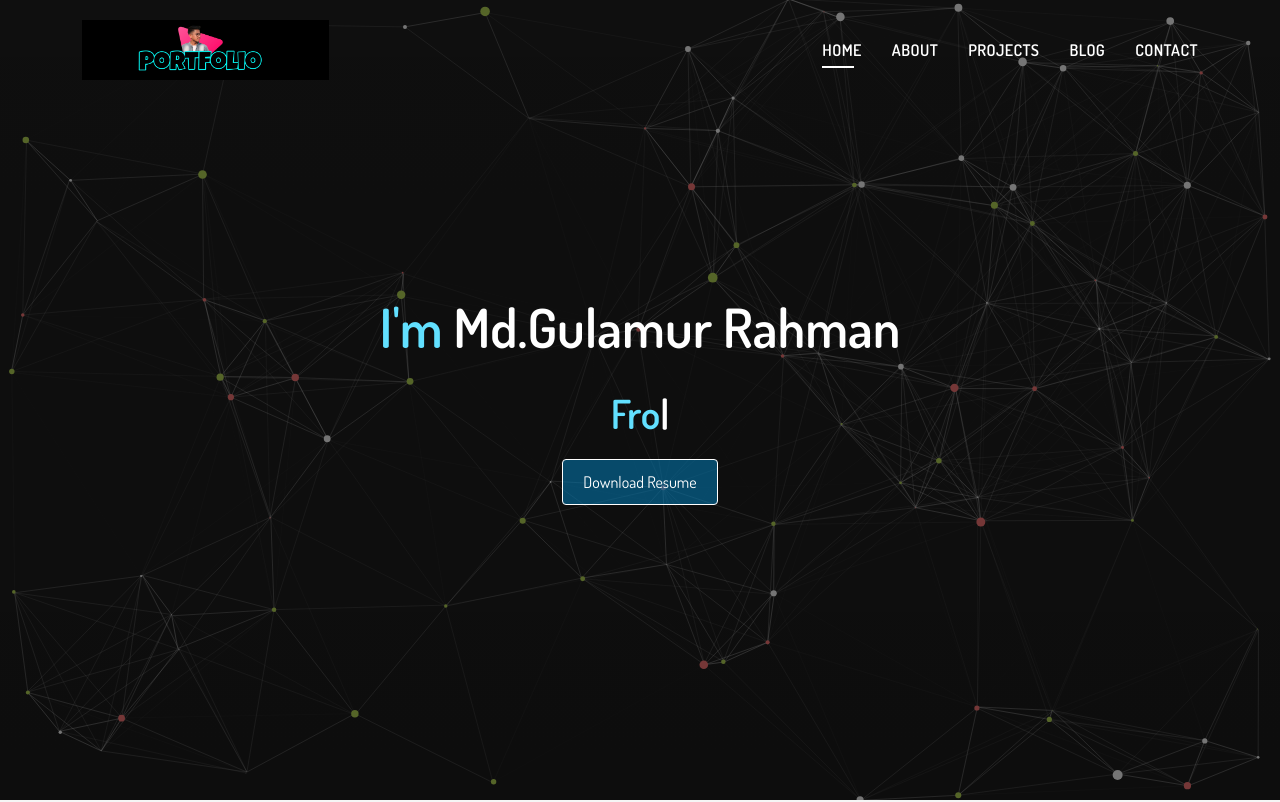
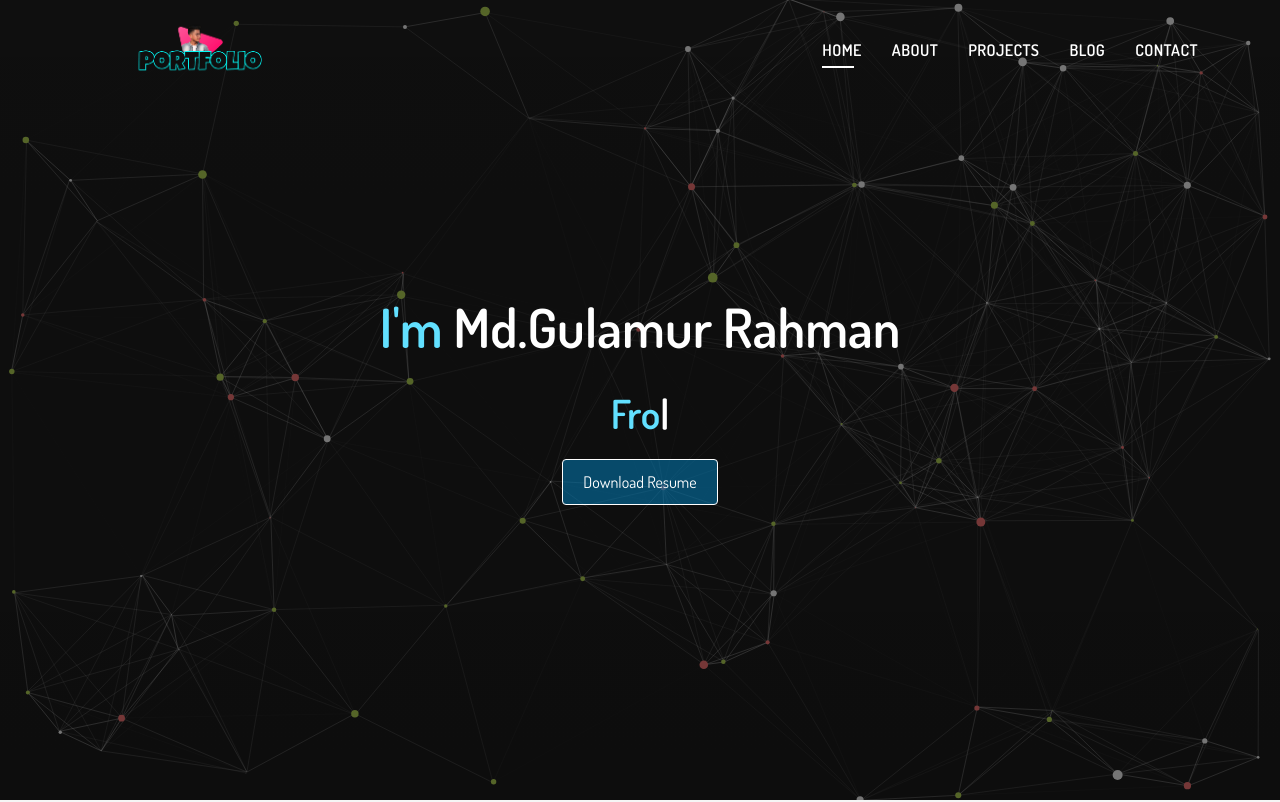
Before and after one commit to MdGulamurRahman/First-Portfolio, a plain HTML site: page index.html in a window 1280 px wide. Shown: the top 802 px of the page. Drawn offline with Linux system fonts and the light colour scheme.

Commit message:
added another logo

```diff
--- a/index.html
+++ b/index.html
@@ -36,7 +36,7 @@
   <header id="header" class="fixed-top">
     <div class="container d-flex align-items-center justify-content-between">
 
-      <h1 class="logo"><img src="assets/img/fahim/logo.jpg" alt=""></h1>
+      <h1 class="logo"><img src="assets/img/fahim/lg-1.png" alt=""></h1>
       <!-- Uncomment below if you prefer to use an image logo -->
       <!-- <a href="index.html" class="logo"><img src="assets/img/logo.png" alt="" class="img-fluid"></a>-->
 
```
Also changed, not shown: assets/img/fahim/lg-1.png (added).
